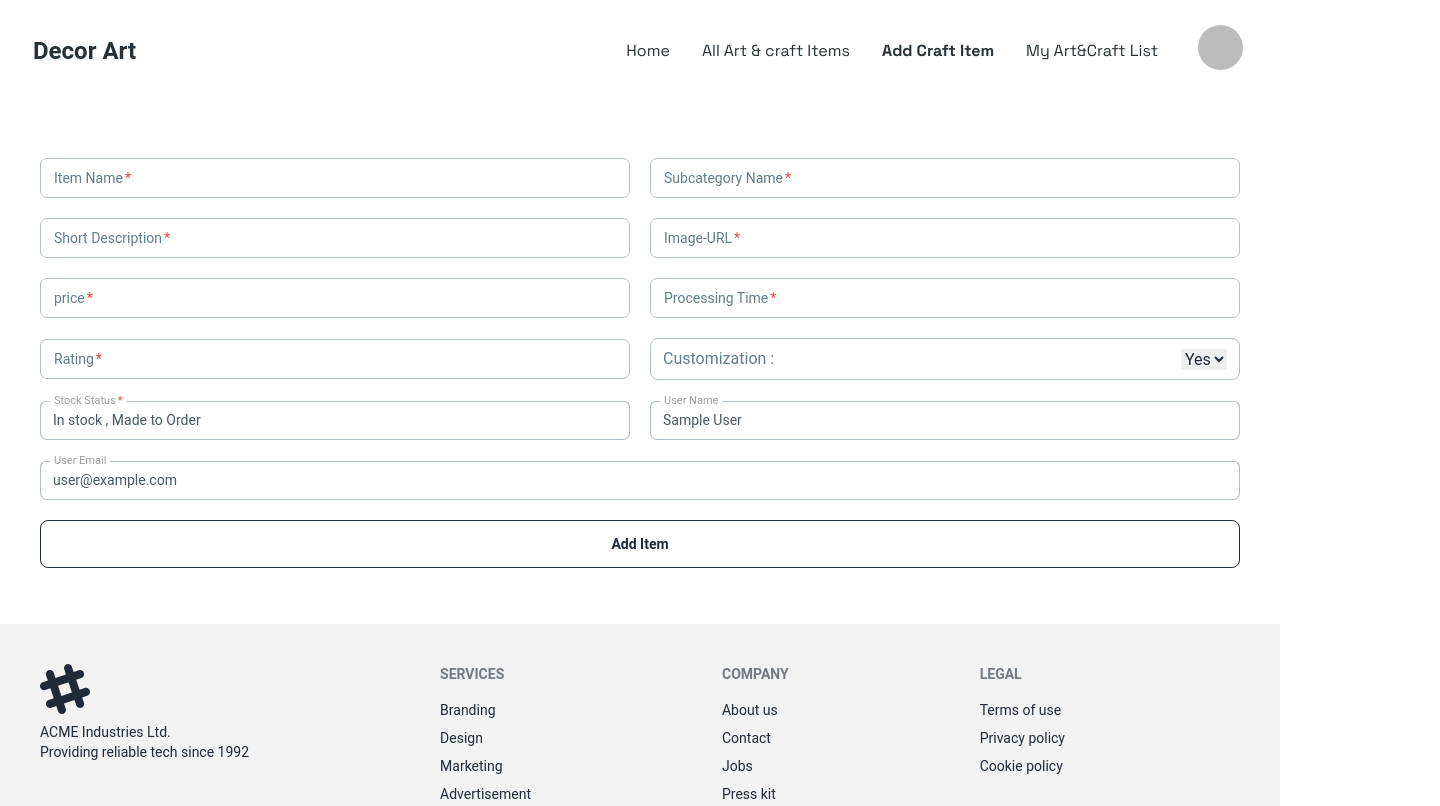
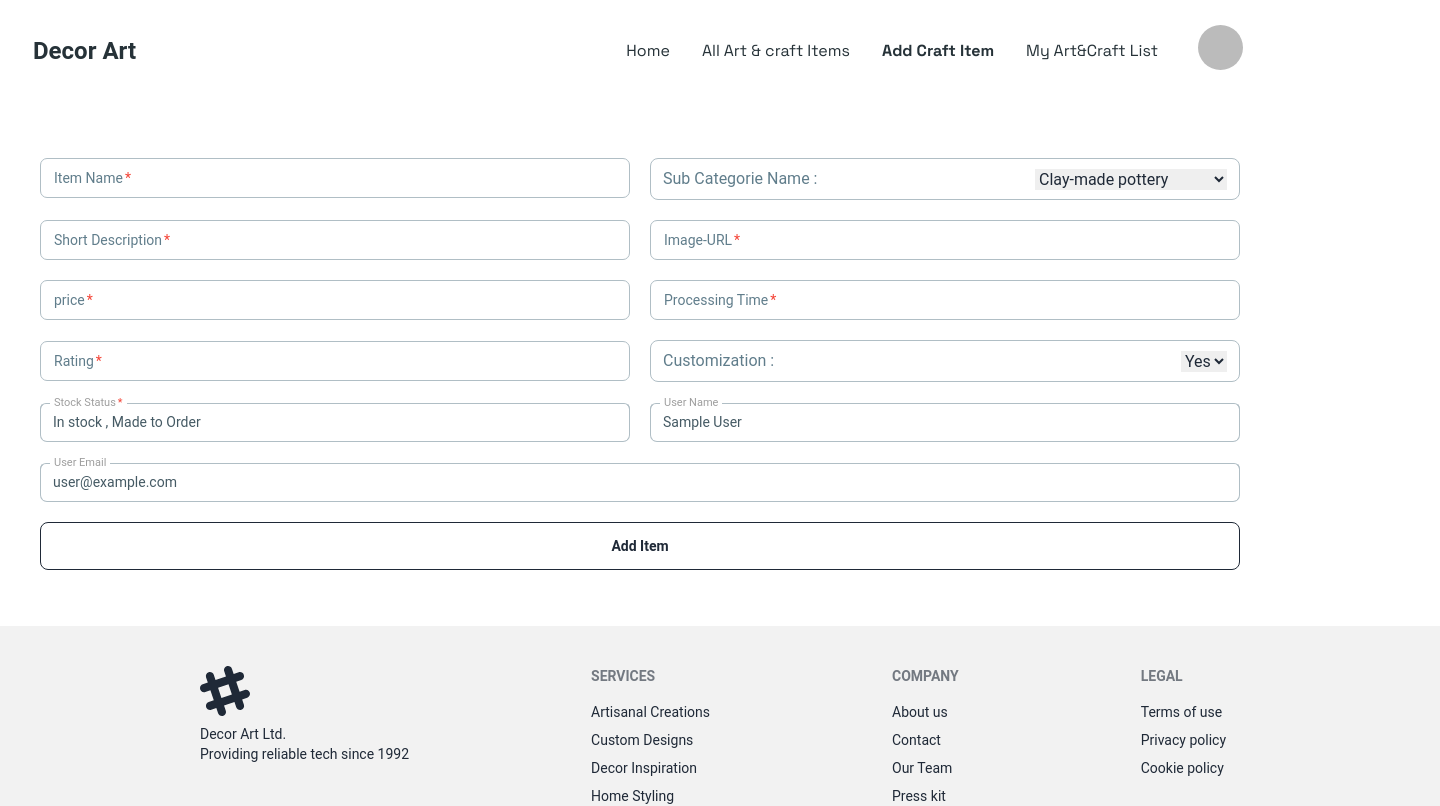
Before and after one commit to rahat-495/DecorArt, a React (Vite) app: page /addCraftItem in a window 1280 px wide. Shown: the top 806 px of the page, 1440 px wide, since content can reach past the window. Built offline with nearby package versions, Linux system fonts and the light colour scheme; no server answers; sample sign-in values are in the browser's storage.

Commit message:
loading state is done on full page !

```diff
--- a/src/Error/Error.jsx
+++ b/src/Error/Error.jsx
@@ -1,8 +1,18 @@
+import { Button } from "@material-tailwind/react";
+import { Link } from "react-router-dom";
 
 const Error = () => {
     return (
         <div className="min-h-screen flex flex-col items-center justify-center">
-            Error page not found !
+            <h1 className="text-5xl md:text-6xl lg:text-8xl gro font-semibold ">Opps !!!</h1>
+            <div className="">
+                <img className="w-2/3 h-2/3 mx-auto" src="https://img.freepik.com/free-vector/404-error-with-landscape-concept-illustration_114360-7898.jpg?w=996&t=st=1714321052~exp=1714321652~hmac=ce8c9f212b802f23ba72541a8c48540fe4997205ed48a673854ea363180b2403" alt="" />
+            </div>
+            <h1 className="text-5xl md:text-6xl lg:text-8xl gro font-semibold text-center mb-8">Page Not Found </h1>
+            <h1 className="text-3xl md:w-[500px] lg:w-[500px] mb-8 gro font-semibold text-center">Looks like you have wandered into uncharted decor territory.</h1>
+            <Link to={'/'}>
+                <Button>Go Back</Button>
+            </Link>
         </div>
     );
 };
--- a/src/Pages/AddCraft/AddCraft.jsx
+++ b/src/Pages/AddCraft/AddCraft.jsx
@@ -1,12 +1,13 @@
 
 import { Input } from "@material-tailwind/react";
-import { useContext } from "react";
+import { useContext, useState } from "react";
 import { AuthContext } from "../../Auth/AuthProvider";
 import { ToastContainer } from "react-toastify";
 import Swal from "sweetalert2";
 
 const AddCraft = () => {
 
+    const [loading , setLoading] = useState(false) ;
     const {user} = useContext(AuthContext) ;
 
     const handleSubmit = (e) => {
@@ -28,6 +29,7 @@ const AddCraft = () => {
 
         console.log(itemInfo);
 
+        setLoading(true) ;
         fetch(`http://localhost:5555/addCraftItem` , {
             method : 'POST' ,
             headers : {
@@ -37,6 +39,7 @@ const AddCraft = () => {
         })
         .then(res => res.json())
         .then(data => {
+            setLoading(false) ;
             console.log(data);
             if(data.insertedId){
                 Swal.fire({
@@ -49,14 +52,29 @@ const AddCraft = () => {
         })
     }
 
+    if(loading){
+        return <span className="loading min-h-[100vh] mx-auto min-w-[20%] flex items-center justify-center loading-spinner loading-lg"></span>
+    }
+
     return (
         <div className="max-w-[1440px] mx-auto px-10 my-14">
             <div className="">
                 <form onSubmit={handleSubmit}>
 
-                    <div className="w-full my-5 flex items-center justify-between gap-x-5">
-                        <Input required type="text" name="itemName" label="Item Name"></Input>
-                        <Input required type="text" name="subName" label="Subcategory Name"></Input>
+                    <div className="w-full my-5 grid grid-cols-2 gap-x-5">
+                        <Input required type="text" name="itemName" label="Item Name" className="w-2/4"></Input>
+                        {/* <Input required type="text" name="subName" label="Subcategory Name"></Input> */}
+                        <div className="w-full border flex items-center justify-between border-[#B0BEC5] px-3  py-2 rounded-lg">
+                            <label className="text-[#607D8B]" htmlFor="subName">Sub Categorie Name :</label>
+                            <select required name="subName" id="subName">
+                                <option value="Clay-Made-Pottry">Clay-made pottery</option>
+                                <option value="Stoneware">Stoneware</option>
+                                <option value="Porcelain">Porcelain</option>
+                                <option value="Terra-Cotta">Terra Cotta</option>
+                                <option value="Ceramics">Ceramics & Architectura</option>
+                                <option value="decor">Home decor pottery</option>
+                            </select>
+                        </div>
                     </div>
 
                     <div className="w-full my-5 flex items-center justify-between gap-x-5">
--- a/src/Pages/AllArt&Craft/AllArt.jsx
+++ b/src/Pages/AllArt&Craft/AllArt.jsx
@@ -1,12 +1,27 @@
 
 import { Button } from "@material-tailwind/react";
-import { FaStar } from "react-icons/fa";
 import { Link, useLoaderData } from "react-router-dom";
 import { Card, Typography } from "@material-tailwind/react";
+import { useEffect, useState } from "react";
 
 const AllArt = () => {
 
+  const [loading , setLoading] = useState(false) ;
   const cards = useLoaderData();
+
+  useEffect(() => {
+    setLoading(true) ;
+    fetch(`http://localhost:5555/addCraftItem`)
+    .then(res => res.json())
+    .then(data => {
+        console.log(data);
+        setLoading(false)
+    })
+  } , [])
+
+  if(loading){
+      return <span className="loading min-h-[100vh] mx-auto min-w-[20%] flex items-center justify-center loading-spinner loading-lg"></span>
+  }
 
   const TABLE_HEAD = ["Item Name", "Sub Categorie" , "Rating", "Price", ""];
 
--- a/src/Pages/Home/CraftItemSec.jsx
+++ b/src/Pages/Home/CraftItemSec.jsx
@@ -2,7 +2,7 @@
 import { Button } from "@material-tailwind/react";
 import { useState } from "react";
 import { FaStar } from "react-icons/fa";
-import { Link, useLoaderData, useSearchParams } from "react-router-dom";
+import { Link, useLoaderData } from "react-router-dom";
 
 const CraftItemSec = () => {
 
--- a/src/Pages/Home/Home.jsx
+++ b/src/Pages/Home/Home.jsx
@@ -1,4 +1,5 @@
 
+import { useEffect, useState } from "react";
 import Banner from "./Banner";
 import CategoriesSec from "./CategoriesSec";
 import CraftItemSec from "./CraftItemSec";
@@ -6,6 +7,23 @@ import Discount from "./Discount";
 import Tranding from "./Tranding";
 
 const Home = () => {
+
+    const [loading , setLoading] = useState(false) ;
+
+    useEffect(() => {
+        setLoading(true) ;
+        fetch(`http://localhost:5555/addCraftItem`)
+        .then(res => res.json())
+        .then(data => {
+            console.log(data);
+            setLoading(false)
+        })
+    } , [])
+
+    if(loading){
+        return <span className="loading min-h-[100vh] mx-auto min-w-[20%] flex items-center justify-center loading-spinner loading-lg"></span>
+    }
+
     return (
         <div className="lg:max-w-[1440px] lg:mx-auto">
             <Banner></Banner>
--- a/src/Pages/MyList/MyLIst.jsx
+++ b/src/Pages/MyList/MyLIst.jsx
@@ -10,14 +10,21 @@ const MyLIst = () => {
 
     const {user} = useContext(AuthContext) ;
     const [ cards , setCards ] = useState([]) ;
+    const [loading , setLoading] = useState(false) ;
 
     useEffect(() => {
+        setLoading(true) ;
         fetch(`http://localhost:5555/myList/${user?.email}`)
         .then(res => res.json())
         .then(data => {
             setCards(data) ;
+            setLoading(false) ;
         })
     } , [user])
+
+    if(loading){
+      return <span className="loading min-h-[100vh] mx-auto min-w-[20%] flex items-center justify-center loading-spinner loading-lg"></span>
+    }
 
     const handleDelete = (id) => {
 
--- a/src/Pages/Update/Update.jsx
+++ b/src/Pages/Update/Update.jsx
@@ -68,7 +68,18 @@ const Update = () => {
 
                 <div className="w-full my-5 flex items-center justify-between gap-x-5">
                     <Input defaultValue={updateDate.itemName} required type="text" name="itemName" label="Item Name"></Input>
-                    <Input defaultValue={updateDate.subName} required type="text" name="subName" label="Subcategory Name"></Input>
+                    {/* <Input defaultValue={updateDate.subName} required type="text" name="subName" label="Subcategory Name"></Input> */}
+                    <div className="w-full border flex items-center justify-between border-[#B0BEC5] px-3  py-2 rounded-lg">
+                            <label className="text-[#607D8B]" htmlFor="subName">Sub Categorie Name :</label>
+                            <select required name="subName" id="subName">
+                                <option value="Clay-Made-Pottry">Clay-made pottery</option>
+                                <option value="Stoneware">Stoneware</option>
+                                <option value="Porcelain">Porcelain</option>
+                                <option value="Terra-Cotta">Terra Cotta</option>
+                                <option value="Ceramics">Ceramics & Architectura</option>
+                                <option value="decor">Home decor pottery</option>
+                            </select>
+                        </div>
                 </div>
 
                 <div className="w-full my-5 flex items-center justify-between gap-x-5">
--- a/src/Shared/Footer/Footer.jsx
+++ b/src/Shared/Footer/Footer.jsx
@@ -2,7 +2,10 @@
 const Footer = () => {
   return (
     <div>
-      <footer className="footer p-10 bg-base-200 text-base-content">
+      <footer className="footer bg-base-200 text-base-content">
+
+        <div className="footer lg:ml-40 p-10 bg-base-200 text-base-content">
+
           <aside>
             <svg
               width="50"
@@ -16,31 +19,37 @@ const Footer = () => {
               <path d="M22.672 15.226l-2.432.811.841 2.515c.33 1.019-.209 2.127-1.23 2.456-1.15.325-2.148-.321-2.463-1.226l-.84-2.518-5.013 1.677.84 2.517c.391 1.203-.434 2.542-1.831 2.542-.88 0-1.601-.564-1.86-1.314l-.842-2.516-2.431.809c-1.135.328-2.145-.317-2.463-1.229-.329-1.018.211-2.127 1.231-2.456l2.432-.809-1.621-4.823-2.432.808c-1.355.384-2.558-.59-2.558-1.839 0-.817.509-1.582 1.327-1.846l2.433-.809-.842-2.515c-.33-1.02.211-2.129 1.232-2.458 1.02-.329 2.13.209 2.461 1.229l.842 2.515 5.011-1.677-.839-2.517c-.403-1.238.484-2.553 1.843-2.553.819 0 1.585.509 1.85 1.326l.841 2.517 2.431-.81c1.02-.33 2.131.211 2.461 1.229.332 1.018-.21 2.126-1.23 2.456l-2.433.809 1.622 4.823 2.433-.809c1.242-.401 2.557.484 2.557 1.838 0 .819-.51 1.583-1.328 1.847m-8.992-6.428l-5.01 1.675 1.619 4.828 5.011-1.674-1.62-4.829z"></path>
             </svg>
             <p>
-            ACME Industries Ltd.
+              Decor Art Ltd.
               <br />
               Providing reliable tech since 1992
             </p>
           </aside>
+
           <nav>
             <h6 className="footer-title">Services</h6>
-          <a className="link link-hover">Branding</a>
-          <a className="link link-hover">Design</a>
-          <a className="link link-hover">Marketing</a>
-          <a className="link link-hover">Advertisement</a>
+            <a className="link link-hover">Artisanal Creations</a>
+            <a className="link link-hover">Custom Designs</a>
+            <a className="link link-hover">Decor Inspiration</a>
+            <a className="link link-hover">Home Styling</a>
           </nav>
+
           <nav>
             <h6 className="footer-title">Company</h6>
             <a className="link link-hover">About us</a>
             <a className="link link-hover">Contact</a>
-          <a className="link link-hover">Jobs</a>
+            <a className="link link-hover">Our Team</a>
             <a className="link link-hover">Press kit</a>
           </nav>
+
           <nav>
             <h6 className="footer-title">Legal</h6>
             <a className="link link-hover">Terms of use</a>
             <a className="link link-hover">Privacy policy</a>
             <a className="link link-hover">Cookie policy</a>
           </nav>
+
+        </div>
+
       </footer>
     </div>
   );
```
Lines whose indentation alone changed are shown as unchanged.
